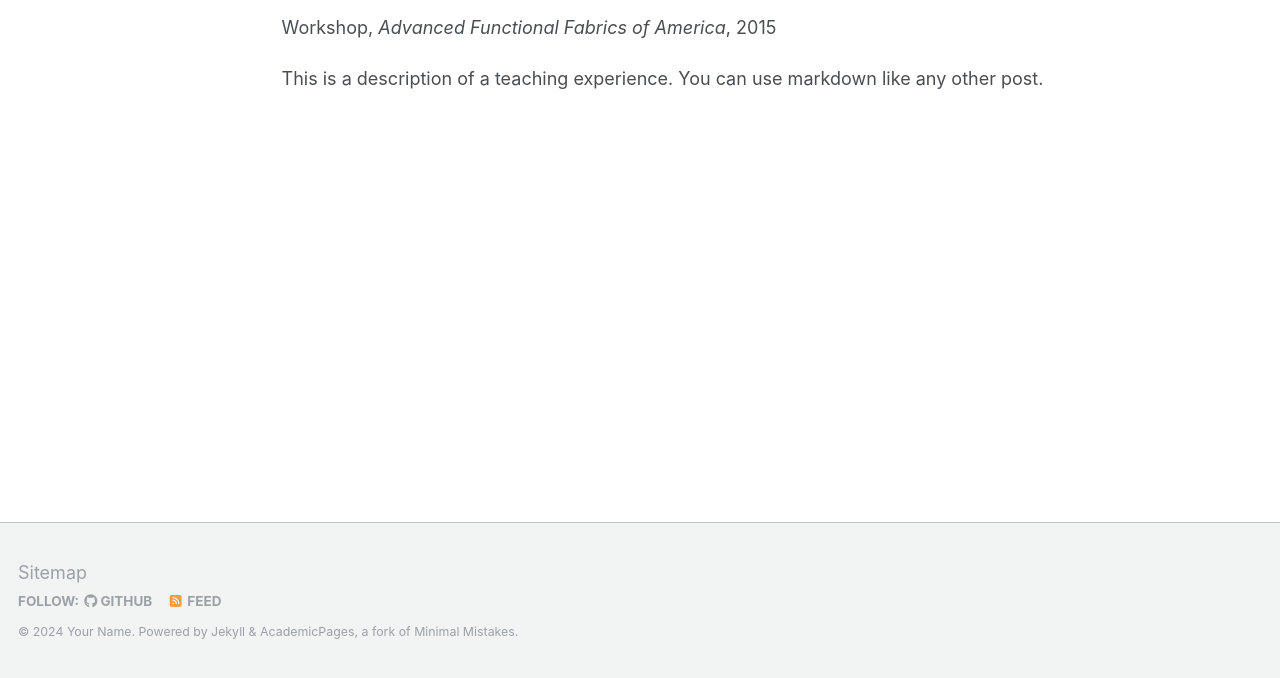
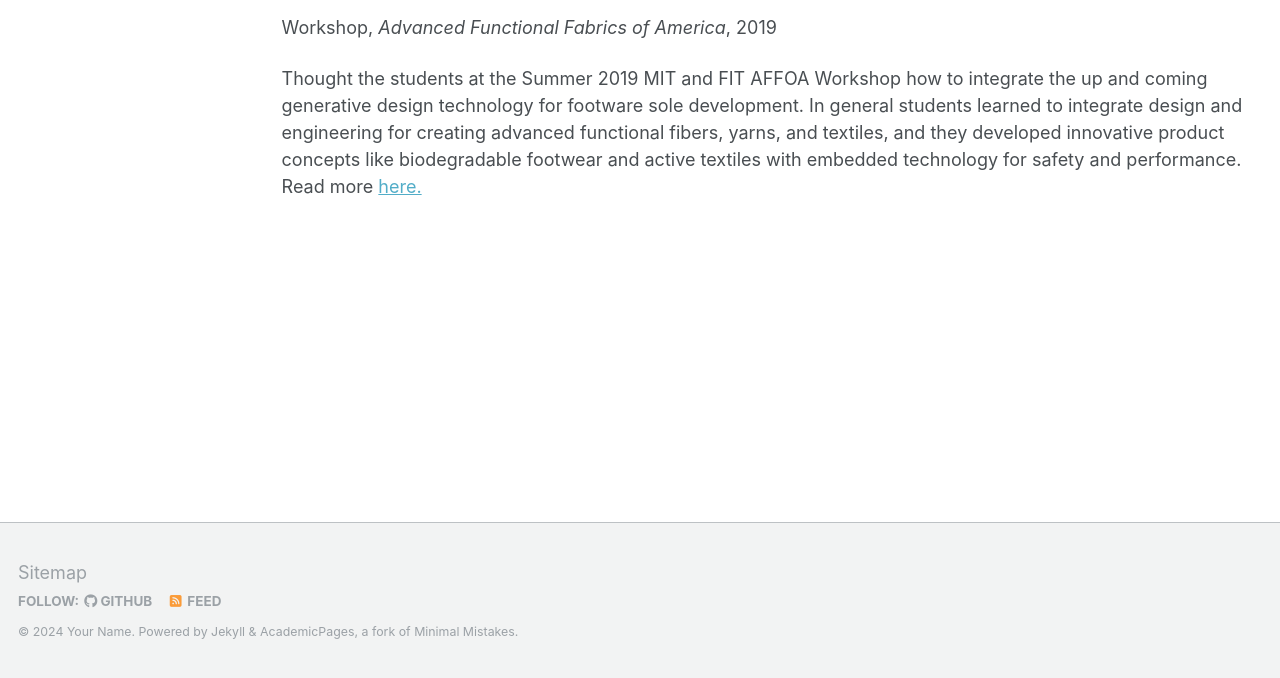
Before and after one commit to kryogenica/CV, a Jekyll site: the page built from _pages/teaching.html, in a window 1280 px wide, cut to the strip 222-900 px from the top of the page. Built offline with Jekyll 4.4.1, drawn with Linux system fonts in a browser that asks for light colours; a file with an impossible date is left out.

Commit message:
Update 2015-spring-teaching-2.md

```diff
--- a/_teaching/2015-spring-teaching-2.md
+++ b/_teaching/2015-spring-teaching-2.md
@@ -4,17 +4,8 @@ collection: teaching
 type: "Workshop"
 permalink: /teaching/2015-spring-teaching-1
 venue: "Advanced Functional Fabrics of America"
-date: 2015-01-01
+date: 2019-06-15
 location: "New York, NY"
 ---
 
-This is a description of a teaching experience. You can use markdown like any other post.
-
-Heading 1
-======
-
-Heading 2
-======
-
-Heading 3
-======
+Thought the students at the Summer 2019 MIT and FIT AFFOA Workshop how to integrate the up and coming generative design technology for footware sole development. In general students learned to integrate design and engineering for creating advanced functional fibers, yarns, and textiles, and they developed innovative product concepts like biodegradable footwear and active textiles with embedded technology for safety and performance. Read more [here.](https://news.mit.edu/2019/mit-and-fit-join-forces-create-innovative-textiles-0717)
```
